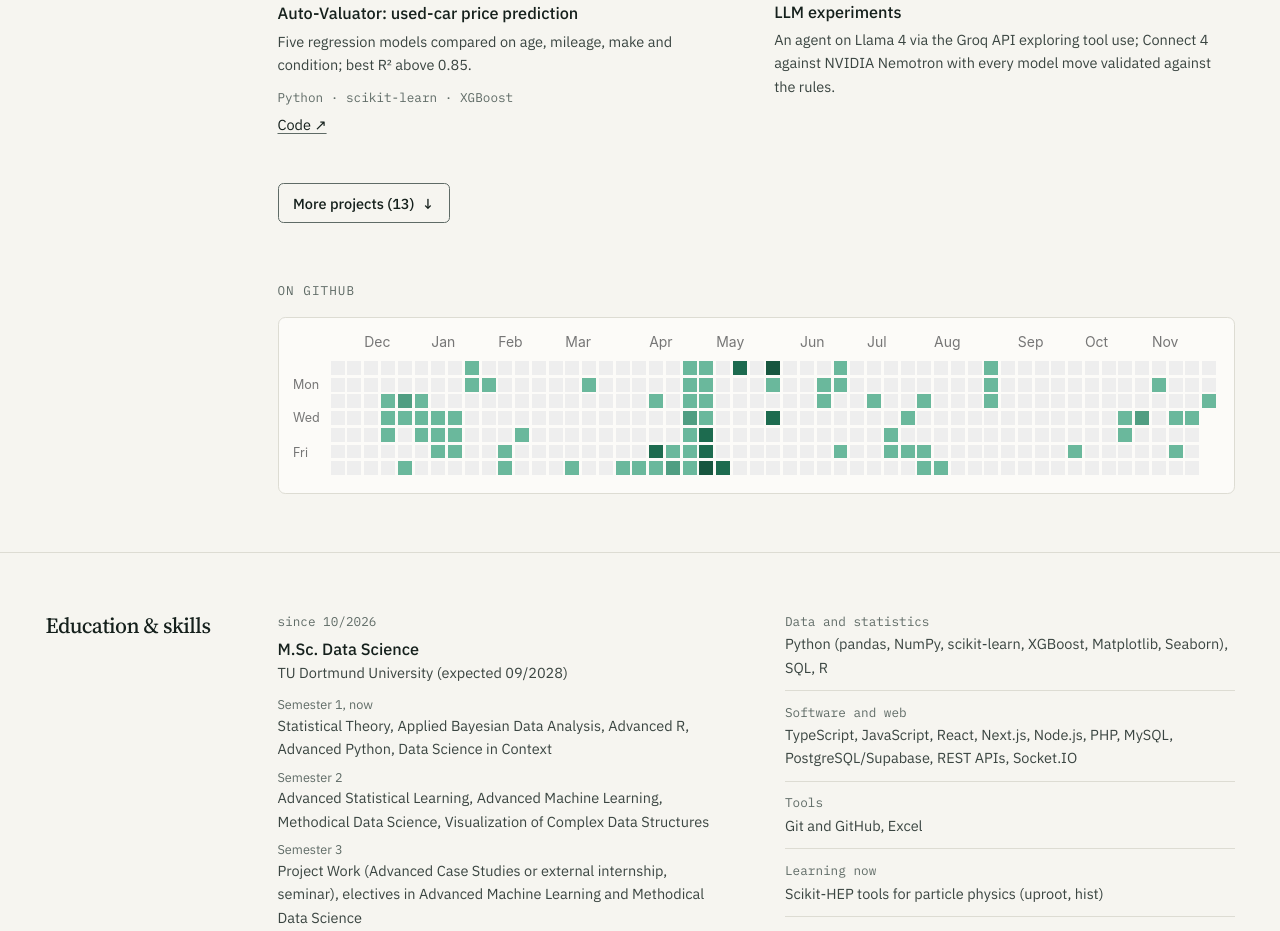
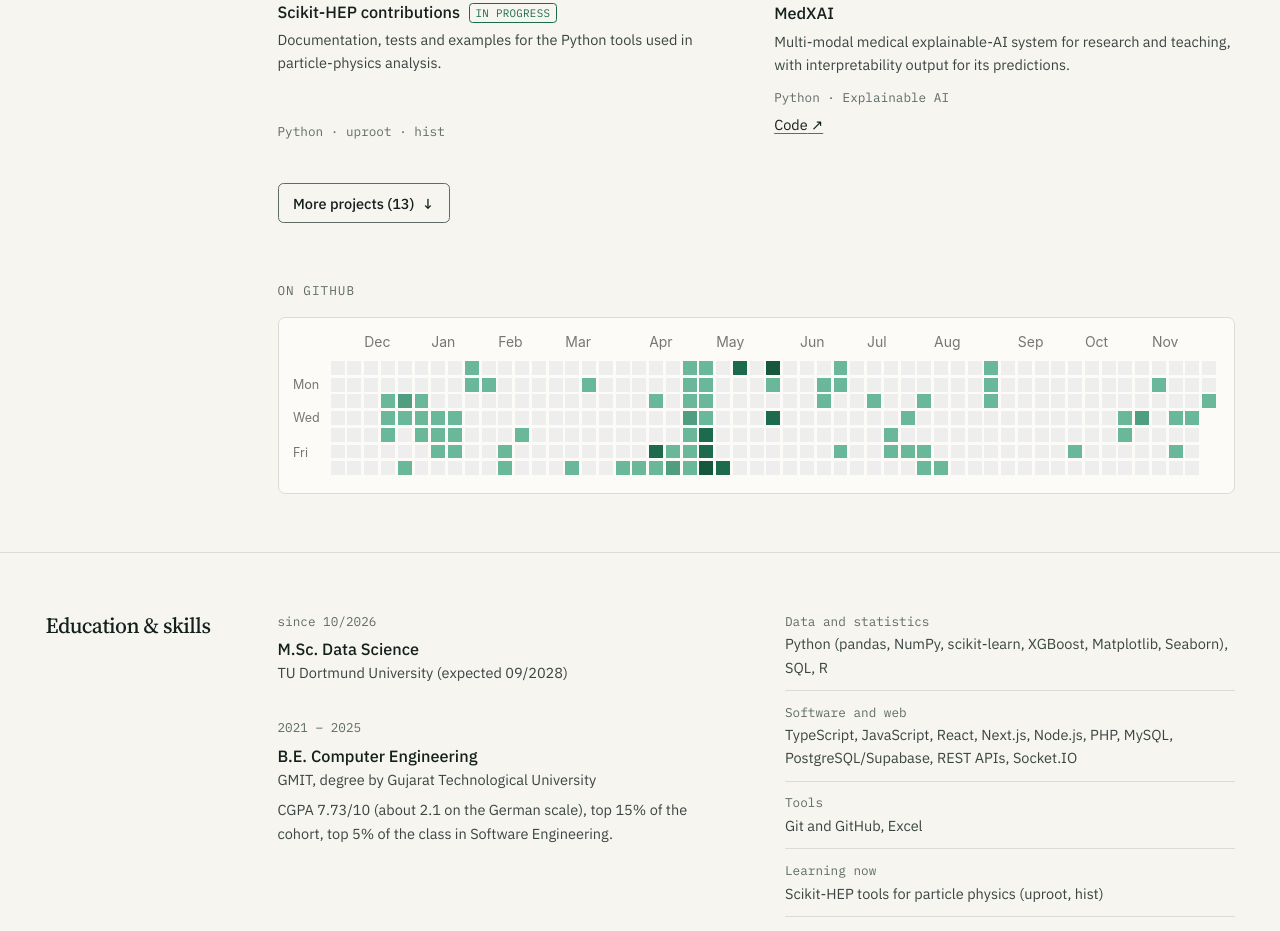
Before and after one commit to krish2248/portfolio-ml, a React (Vite) app: page / in a window 1280 px wide. Shown: the part 2240-3171 px from the top of the page. Built offline with nearby package versions, Linux system fonts and the light colour scheme.

Commit message:
content: set top four projects, remove course modules, add nutrition blog
Co-Authored-By: Claude Opus 5.5 <noreply@anthropic.com>

```diff
--- a/src/components/sections/Education.tsx
+++ b/src/components/sections/Education.tsx
@@ -20,16 +20,6 @@ const Education: FC = () => {
                   {note}
                 </p>
               ))}
-              {item.modules && (
-                <dl className="mt-3 space-y-2">
-                  {item.modules.map((row) => (
-                    <div key={row.semester}>
-                      <dt className="text-sm text-muted">{row.semester}</dt>
-                      <dd className="leading-relaxed text-ink-2">{row.text}</dd>
-                    </div>
-                  ))}
-                </dl>
-              )}
             </li>
           ))}
         </ol>
--- a/src/components/ui/ProjectCover.tsx
+++ b/src/components/ui/ProjectCover.tsx
@@ -28,6 +28,7 @@ export type CoverMotif =
   | 'scores'
   | 'video'
   | 'journal'
+  | 'histogram'
 
 interface ProjectCoverProps {
   motif: CoverMotif
@@ -442,4 +443,22 @@ const motifs: Record<CoverMotif, ReactNode> = {
       <path d="M216 30 V 74 L223 67 L230 74 V 31" fill="currentColor" opacity="0.85" />
     </>
   ),
+
+  // Step histogram with a fitted peak, as in an invariant-mass plot
+  histogram: (
+    <>
+      <g {...ink}>
+        <line x1="40" y1="152" x2="284" y2="152" />
+        <line x1="40" y1="28" x2="40" y2="152" />
+      </g>
+      <path
+        d="M48 152 V134 H66 V130 H84 V126 H102 V118 H120 V96 H138 V60 H156 V44 H174 V66 H192 V100 H210 V122 H228 V128 H246 V134 H264 V138 H276 V152"
+        stroke="var(--muted)"
+        strokeWidth="1.4"
+        fill="currentColor"
+        fillOpacity="0.12"
+      />
+      <path d="M48 136 C 96 130, 108 118, 124 92 C 138 62, 150 44, 160 44 C 172 44, 184 70, 198 100 C 212 124, 234 132, 276 140" {...accent} />
+    </>
+  ),
 }
--- a/src/content.ts
+++ b/src/content.ts
@@ -90,8 +90,6 @@ export interface Content {
       degree: string
       school: string
       notes: string[]
-      /** Modules by semester, from the TU Dortmund study plan. */
-      modules?: { semester: string; text: string }[]
     }[]
     skillsTitle: string
     skills: { group: string; text: string }[]
@@ -176,19 +174,21 @@ const en: Content = {
         motif: 'pitch',
       },
       {
-        id: 'auto-valuator',
-        title: 'Auto-Valuator: used-car price prediction',
-        summary: 'Five regression models compared on age, mileage, make and condition; best R² above 0.85.',
-        stack: ['Python', 'scikit-learn', 'XGBoost'],
-        url: 'https://github.com/krish2248/Auto-Valuator',
-        motif: 'scatter',
+        id: 'scikit-hep',
+        title: 'Scikit-HEP contributions',
+        badge: 'In progress',
+        summary: 'Documentation, tests and examples for the Python tools used in particle-physics analysis.',
+        stack: ['Python', 'uproot', 'hist'],
+        motif: 'histogram',
       },
       {
-        id: 'llm-experiments',
-        title: 'LLM experiments',
+        id: 'medxai',
+        title: 'MedXAI',
         summary:
-          'An agent on Llama 4 via the Groq API exploring tool use; Connect 4 against NVIDIA Nemotron with every model move validated against the rules.',
-        motif: 'board',
+          'Multi-modal medical explainable-AI system for research and teaching, with interpretability output for its predictions.',
+        stack: ['Python', 'Explainable AI'],
+        url: 'https://github.com/krish2248/medxai',
+        motif: 'pulse',
       },
     ],
     more: {
@@ -204,19 +204,19 @@ const en: Content = {
           motif: 'nodes',
         },
         {
-          id: 'scikit-hep',
-          title: 'Scikit-HEP contributions',
+          id: 'llm-experiments',
+          title: 'LLM experiments',
           summary:
-            'In progress: documentation, tests and examples for the Python tools used in particle-physics analysis (uproot, hist).',
-          motif: 'tracks',
+            'An agent on Llama 4 via the Groq API exploring tool use; Connect 4 against NVIDIA Nemotron with every model move validated against the rules.',
+          motif: 'board',
         },
         {
-          id: 'medxai',
-          title: 'MedXAI',
+          id: 'auto-valuator',
+          title: 'Auto-Valuator: used-car price prediction',
           summary:
-            'Multi-modal medical explainable-AI system for research and teaching, with interpretability output for its predictions.',
-          url: 'https://github.com/krish2248/medxai',
-          motif: 'pulse',
+            'Five regression models compared on age, mileage, make and condition; best R² above 0.85. Python, scikit-learn, XGBoost.',
+          url: 'https://github.com/krish2248/Auto-Valuator',
+          motif: 'scatter',
         },
         {
           id: 'prm-herbovilla',
@@ -355,12 +355,6 @@ const en: Content = {
         degree: 'M.Sc. Data Science',
         school: 'TU Dortmund University (expected 09/2028)',
         notes: [],
-        modules: [
-          { semester: 'Semester 1, now', text: 'Statistical Theory, Applied Bayesian Data Analysis, Advanced R, Advanced Python, Data Science in Context' },
-          { semester: 'Semester 2', text: 'Advanced Statistical Learning, Advanced Machine Learning, Methodical Data Science, Visualization of Complex Data Structures' },
-          { semester: 'Semester 3', text: 'Project Work (Advanced Case Studies or external internship, seminar), electives in Advanced Machine Learning and Methodical Data Science' },
-          { semester: 'Semester 4', text: 'Master’s thesis, Advanced Seminar' },
-        ],
       },
       {
         id: 'gtu',
@@ -369,7 +363,6 @@ const en: Content = {
         school: 'GMIT, degree by Gujarat Technological University',
         notes: [
           'CGPA 7.73/10 (about 2.1 on the German scale), top 15% of the cohort, top 5% of the class in Software Engineering.',
-          'Courses: Probability and Statistics, Discrete Mathematics, Data Structures, Algorithms, Database Systems, Artificial Intelligence, Big Data Analytics.',
         ],
       },
     ],
@@ -392,7 +385,7 @@ const en: Content = {
       items: [
         { title: 'Journaling guide', type: 'Journaling', url: site.medium },
         { title: 'Coffee guide', type: 'Coffee', url: site.medium },
-        { title: 'Data science notes', type: 'Data science', url: site.medium },
+        { title: 'Meatless, not macro-less: nutrition-maxing as a vegetarian', type: 'Nutrition', url: site.medium },
       ],
     },
   },
@@ -465,14 +458,14 @@ const de: Content = {
       },
       {
         ...en.projects.items[2],
-        title: 'Auto-Valuator: Preisprognose für Gebrauchtwagen',
-        summary: 'Fünf Regressionsmodelle im Vergleich, anhand von Alter, Laufleistung, Marke und Zustand; bestes R² über 0,85.',
+        title: 'Beiträge zu Scikit-HEP',
+        badge: 'In Arbeit',
+        summary: 'Dokumentation, Tests und Beispiele für die Python-Werkzeuge, mit denen in der Teilchenphysik Daten ausgewertet werden.',
       },
       {
         ...en.projects.items[3],
-        title: 'LLM-Experimente',
         summary:
-          'Ein Agent auf Llama 4 über die Groq-API, der Tool-Nutzung erkundet; Vier gewinnt gegen NVIDIA Nemotron, wobei jeder Zug des Modells gegen die Regeln geprüft wird.',
+          'Multimodales, erklärbares KI-System für die Medizin, für Forschung und Lehre, mit Interpretierbarkeits-Ausgaben zu den Vorhersagen.',
       },
     ],
     more: {
@@ -487,14 +480,15 @@ const de: Content = {
         },
         {
           ...en.projects.more.items[1],
-          title: 'Beiträge zu Scikit-HEP',
+          title: 'LLM-Experimente',
           summary:
-            'In Arbeit: Dokumentation, Tests und Beispiele für die Python-Werkzeuge der Teilchenphysik (uproot, hist).',
+            'Ein Agent auf Llama 4 über die Groq-API, der Tool-Nutzung erkundet; Vier gewinnt gegen NVIDIA Nemotron, wobei jeder Zug des Modells gegen die Regeln geprüft wird.',
         },
         {
           ...en.projects.more.items[2],
+          title: 'Auto-Valuator: Preisprognose für Gebrauchtwagen',
           summary:
-            'Multimodales, erklärbares KI-System für die Medizin, für Forschung und Lehre, mit Interpretierbarkeits-Ausgaben zu den Vorhersagen.',
+            'Fünf Regressionsmodelle im Vergleich, anhand von Alter, Laufleistung, Marke und Zustand; bestes R² über 0,85. Python, scikit-learn, XGBoost.',
         },
         {
           ...en.projects.more.items[3],
@@ -591,12 +585,6 @@ const de: Content = {
         degree: 'M.Sc. Data Science',
         school: 'TU Dortmund (voraussichtlich bis 09/2028)',
         notes: [],
-        modules: [
-          { semester: '1. Semester, aktuell', text: 'Statistical Theory, Applied Bayesian Data Analysis, Advanced R, Advanced Python, Data Science in Context' },
-          { semester: '2. Semester', text: 'Advanced Statistical Learning, Advanced Machine Learning, Methodical Data Science, Visualization of Complex Data Structures' },
-          { semester: '3. Semester', text: 'Project Work (Advanced Case Studies oder externes Praktikum, Seminar), Wahlkurse in Advanced Machine Learning und Methodical Data Science' },
-          { semester: '4. Semester', text: 'Masterarbeit, Advanced Seminar' },
-        ],
       },
       {
         id: 'gtu',
@@ -605,7 +593,6 @@ const de: Content = {
         school: 'GMIT, Abschluss der Gujarat Technological University',
         notes: [
           'CGPA 7,73/10 (entspricht ca. der Note 2,1), obere 15 % des Jahrgangs, obere 5 % des Kurses in Software Engineering.',
-          'Module: Wahrscheinlichkeitsrechnung und Statistik, Diskrete Mathematik, Datenstrukturen, Algorithmen, Datenbanksysteme, Künstliche Intelligenz, Big Data Analytics.',
         ],
       },
     ],
@@ -627,7 +614,7 @@ const de: Content = {
       items: [
         { title: 'Journaling-Leitfaden', type: 'Journaling', url: site.medium },
         { title: 'Kaffee-Leitfaden', type: 'Kaffee', url: site.medium },
-        { title: 'Data-Science-Notizen', type: 'Data Science', url: site.medium },
+        { title: 'Fleischlos, nicht makrolos: Nutrition-Maxing als Vegetarier', type: 'Ernährung', url: site.medium },
       ],
     },
   },
--- a/src/entry-server.tsx
+++ b/src/entry-server.tsx
@@ -31,7 +31,7 @@ export function render(lang: Lang) {
     ...c.projects.more.items.flatMap((p) => [p.title, p.summary, p.url ?? '', p.live ?? '']),
     ...c.experience.items.flatMap((job) => [job.period, job.role, job.company, job.location, job.text]),
     ...c.experience.quotes.flatMap((ref) => [ref.quote, ref.name, ref.role]),
-    ...c.education.items.flatMap((item) => [item.period, item.degree, item.school, ...item.notes, ...(item.modules ?? []).flatMap((row) => [row.semester, row.text])]),
+    ...c.education.items.flatMap((item) => [item.period, item.degree, item.school, ...item.notes]),
     ...c.education.skills.flatMap((row) => [row.group, row.text]),
     site.medium,
     site.youtube,
```
Also changed, not shown: 1 other file (tests, documents, lock files or other folders).
